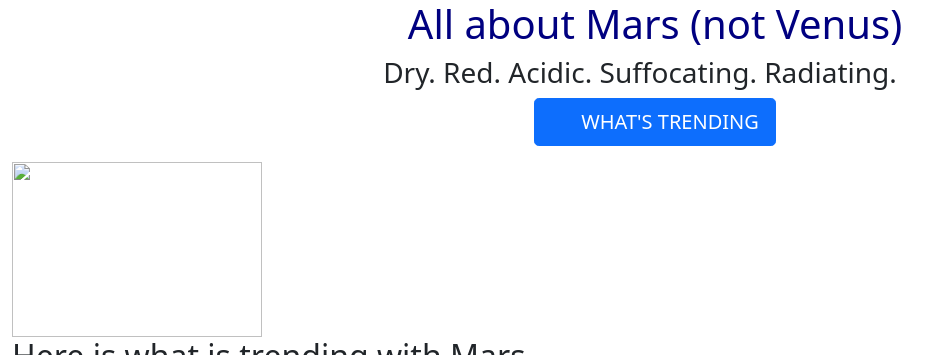
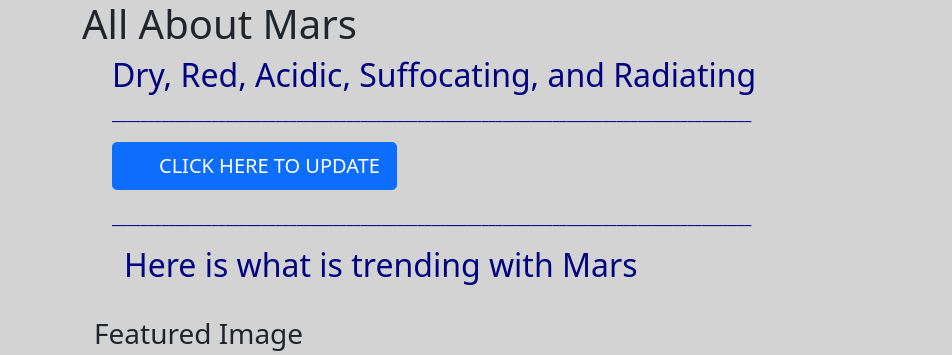
Before and after one commit to nladkins/web-scraping-challenge, a Python web app: template templates/index.html in a window 1280 px wide. Shown: the top 355 px of the page, without its empty margins (0-952 px from the left). Run offline with Jinja, Linux system fonts and the light colour scheme; the template is opened without the code that fills it, so the values that code supplies are empty.

Commit message:
Final Commit

```diff
--- a/templates/index.html
+++ b/templates/index.html
@@ -1,10 +1,10 @@
 <!DOCTYPE html>
 <html lang="en">
 
-<head>
+<head class="head">
   <meta charset="UTF-8">
-  <meta name="viewport" content="width=device-width, initial-scale=1.0">
-  <meta http-equiv="X-UA-Compatible" content="ie=edge">
+  <!-- <meta name="viewport" content="width=device-width, initial-scale=1.0">
+  <meta http-equiv="X-UA-Compatible" content="ie=edge"> -->
   <title>Mars</title>
   <!-- Bootstrap CDN -->
   <link href="https://cdn.jsdelivr.net/npm/bootstrap@5.1.3/dist/css/bootstrap.min.css"
@@ -15,57 +15,102 @@
 
 </head>
 
-<body>
-  <div class="container-fluid">
+<body class="body">
+  <div class="container">
+    <div class="row">
+      <div class="col-lg-12 col-md-12">
+        <h1 class="navy">All About Mars</h1>
+      </div>
+    </div>
+    <div class="row">
+      <div class="col-lg-12 col-md-12">
+        <h2 class="navy">Dry, Red, Acidic, Suffocating, and Radiating</h2>
+        <p>__________________________________________________________________________________________</p>
+      </div>
+    </div>
+    <div class="row">
+      <div class="col-lg-12 col-md-12">
+        <p><a class="btn btn-primary btn-lg" href="/scrape" role="button">Click Here to Update</a></p>
+        <p>__________________________________________________________________________________________</p>
+      </div>
+    </div>
+  <!-- <div class="container-fluid">
     <div class="jumbotron text-center">
-      <h1>All about Mars (not Venus)</h1>
+      <h1 class="navy">All about Mars</h1>
       <h3>Dry. Red. Acidic. Suffocating. Radiating.</h3>
       <p><a class="btn btn-primary btn-lg" href="/scrape" role="button">What's Trending</a></p>
+    </div> -->
+    <div class="container">
+      <div class="row">
+        <div class="col-lg-12 col-md-12">
+          <h2 class="navy">Here is what is trending with Mars</h2>
+          <br>
         </div>
-    <img src="{{ mars.featured_img_url }}">
-    <h2 align="text-center">Here is what is trending with Mars</h2>
-    <h3>Featured Image:</h3 class="url">
+      </div>
+      <div class="row">
+        <div class="col-lg-12 col-md-12">
+          <h3 class="navy">Featured Image</h3>
+        </div>
+      </div>
+      <div class="row">
+        <div class="col-lg-12 col-md-12">
+          <img src="https://spaceimages-mars.com/image/featured/mars3.jpg">
+          <p>{{ mars.featured_image_url }}</p>
+        </div>
+      </div>
+      <!--Empty Row to support spacing-->
+      <div class="row">
+        <div class="col-sm-12">
           <br>
-      {{ mars.featured_image_url }}
-      <br>
-      <br>
-      <br>
-      <br>
-    <h3>Featured News Article:</h3>
-      <br>
-      <h4>{{ mars.news_title }}</h4>
-      <br>
-      <h5>{{ mars.news_paragraph }}</h5>
-      <br>
-      <br>
-    <h3>Featured Image Link:</h3>
-      <br>
-      <h5>{{ mars.featured_image_url }}</h5>
-      <br>
-      <br>
-    <h3>Mars' Hemispheres:</h3>
-      <h5>
-        <li>
+        </div>
+      </div>
+      <div class="row">
+        <div class="col-lg-12 col-md-12">
+          <h3 class="h3">Featured News Article</h3>
+        </div>
+      </div>
+      <div class="row">
+        <div class="col-lg-12 col-md-12">
+          <h5 class="h5">{{ mars.news_title }}</h5>
+          <p class=p>{{ mars.news_paragraph }}</p>
+        </div>
+      </div>
+      <div class="row">
+        <div class="col-lg-12 col-md-12">
+          <h3 class="h3">Mars' Hemispheres</h3>
+        </div>
+      </div>
+      <div class="row">
+        <div class="col-lg-12 col-md-12">
           <ol>
-            {{ mars.hemisphere_image_urls[0] }}
-            <br>
-            {{ mars.hemisphere_image_urls[1] }}
-            <br>
-            {{ mars.hemisphere_image_urls[2] }}
-            <br>
-            {{ mars.hemisphere_image_urls[3] }}
-            <br>
-            {{ mars.hemisphere_image_urls[4] }}
+            <img src="https://marshemispheres.com/images/cerberus_enhanced.tif">
+            <p>{{ mars.hemisphere_image_urls[0] }}</p>
               <br>
           </ol>
-        </li>
-      </h5>
+          <ol>
+            <img src="https://marshemispheres.com/images/schiaparelli_enhanced.tif">
+            <p>{{ mars.hemisphere_image_urls[1] }}</p>
             <br>
+          </ol>
+          <ol>
+            <img src="https://marshemispheres.com/images/syrtis_major_enhanced.tif">
+            <p>{{ mars.hemisphere_image_urls[2] }}</p>
             <br>
+          </ol>
+          <ol>
+            <img src="https://marshemispheres.com/images/valles_marineris_enhanced.tif/">
+            <p>{{ mars.hemisphere_image_urls[3] }}</p>
+            <br>
+          </ol>
         </div>
-  <div class="container-fluid">
-    <h3>More about Mars</h3>
-    <table border="1" class="dataframe">
+      </div>
+    </div>
+  </div>
+
+  <div class="container">
+    <div class="table">
+      <h2>More about Mars</h2>
+      <table class="table">
         </thead>
         <tbody>
           <tr>
@@ -104,7 +149,7 @@
             <td>-88 to 58°C</td>
           </tr>
         </tbody>
-    </table>>
+      </table>
     </div>
   </div>
 
@@ -112,8 +157,7 @@
   src="https://cdn.jsdelivr.net/npm/bootstrap@5.1.3/dist/js/bootstrap.bundle.min.js"
   integrity="sha384-ka7Sk0Gln4gmtz2MlQnikT1wXgYsOg+OMhuP+IlRH9sENBO0LRn5q+8nbTov4+1p"
   crossorigin="anonymous">
+</script>
 
-</script>
 </body>
-
 </html>
--- a/templates/main.css
+++ b/templates/main.css
@@ -1,34 +1,47 @@
 .nav {
-  background: deepskyblue
+  background: lightgray
 }
 
 .head {
-  background: gray
+  background: lightgray;
+}
+
+.container {
+  background: gray;
+  background-color: lightgray;
 }
 
 .body {
   background: lightgray;
+  background-color: lightgray;
 }
 
 .box {
   height: 400px;
   padding: 20px;
   color: #fff;
-  background: deepskyblue;
 }
 
 .image {
   width: 800px;
   height: 300px;
-  align-content: center;
   margin: 0px 0px;
   image-orientation: unset
 }
 
-h1 {
+h2 {
   color: navy;
   text-indent: 30px;
   word-wrap: unset;
+}
+
+h6 {
+  text-indent: 2px;
+  color: navy;
+}
+
+p {
+  text-indent: 3px;
 }
 
 h5 {
```
Also changed, not shown: Images/final_app.jpg (added), Images/final_app.png (deleted), README.md, 2 other files. Lines whose indentation alone changed are shown as unchanged.
